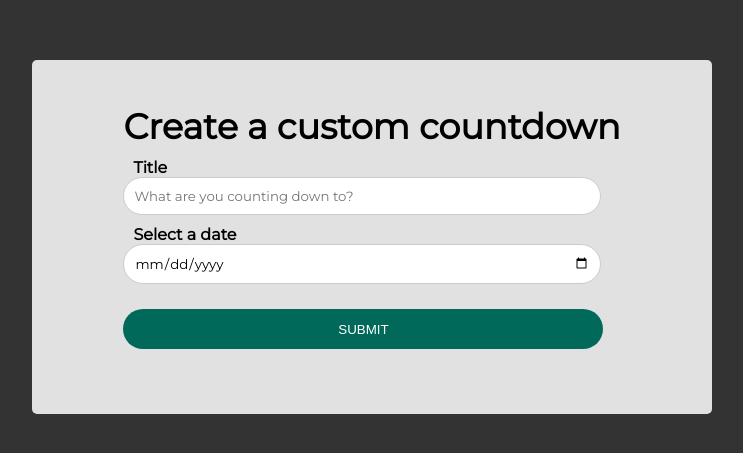
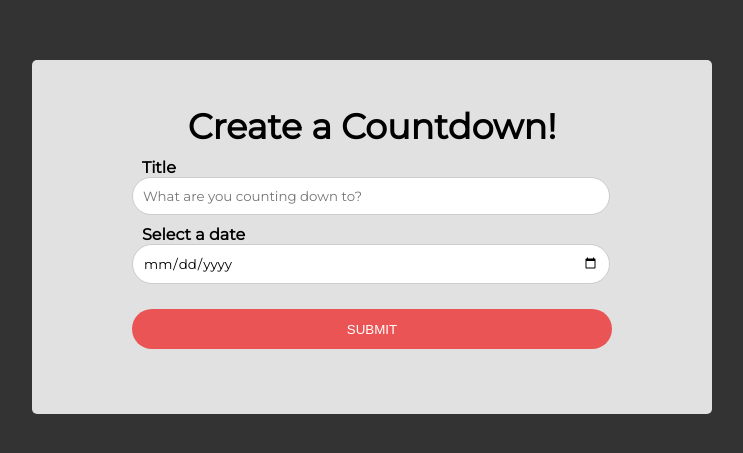
Before and after one commit to Kb-Jr/Countdown, a plain HTML site: page index.html in a window 1280 px wide. Shown: the part 163-616 px from the top of the page, without its empty margins (268-1011 px from the left). Drawn offline with Linux system fonts and the light colour scheme.

Commit message:
Update ReadMe
Added screenshots

```diff
--- a/index.html
+++ b/index.html
@@ -10,7 +10,7 @@
 <body>
     <div class="container">
         <div class="input-container" id="input-container">
-            <h1>Create a custom countdown</h1>
+            <h1>Create a Countdown!</h1>
             <form action="" class="form" id="countdownForm">
                 <label for="title">Title</label>
                 <input type="text" name="title" id="title" placeholder="What are you counting down to?">
--- a/style.css
+++ b/style.css
@@ -72,16 +72,16 @@ html {
     margin-top: 15px;
     border: none;
     text-transform: uppercase;
-    background: #006959;
+    background: #EA5455;
     color: white;
     cursor: pointer;
     outline: none;
-    /* transition: transform 0.7s ease; */
+
   }
 
   button:hover {
     filter: brightness(115%);
-    /* transform: scale(105%); */
+
   }
 
 
@@ -179,4 +179,5 @@ html {
     li span {
       font-size: 40px;
     }
+
   }
```
Also changed, not shown: screenshots/complete_view.png (added), screenshots/countdown_view.png (added), screenshots/input _view.png (added), 1 other file.
